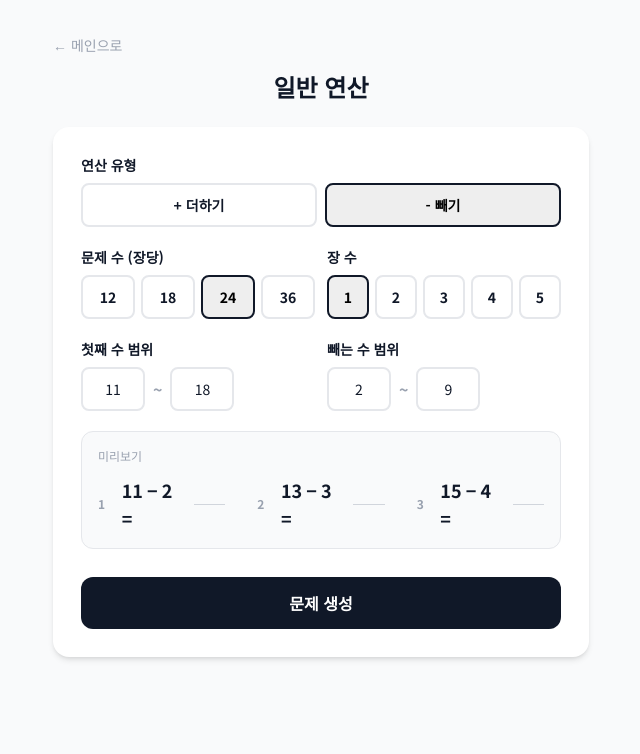
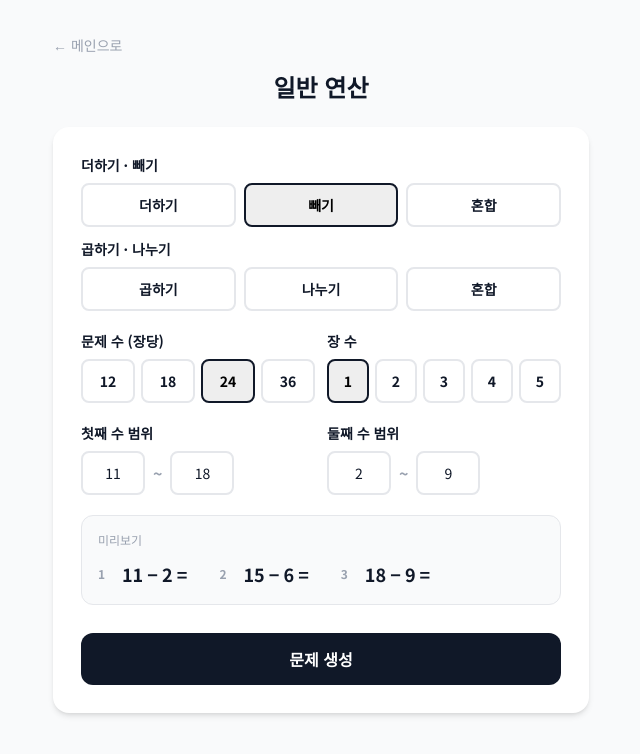
Before and after one commit to neozzzzz/mathlab, a Next.js app: page /calc in a window 1280 px wide. Shown: the top 754 px of the page, without its empty margins (319-959 px from the left). Built offline with nearby package versions, Linux system fonts and the light colour scheme.

Commit message:
UI before dropdown change - buttons for count/sheets

```diff
--- a/src/app/calc/page.tsx
+++ b/src/app/calc/page.tsx
@@ -6,7 +6,7 @@ import Link from "next/link";
 
 export default function CalcPage() {
   const router = useRouter();
-  const [type, setType] = useState<"add" | "sub">("sub");
+  const [type, setType] = useState<"add" | "sub" | "add_sub" | "mul" | "div" | "mul_div">("sub");
   const [count, setCount] = useState(24);
   const [sheets, setSheets] = useState(1);
   const [rangeMin, setRangeMin] = useState(11);
@@ -55,28 +55,41 @@ export default function CalcPage() {
       <div className="bg-white rounded-2xl p-7 shadow-md">
         {/* 연산 유형 */}
         <div className="mb-5">
-          <label className="block font-bold text-sm mb-2">연산 유형</label>
+          <div className="mb-3">
+            <label className="block font-bold text-sm mb-2">더하기 · 빼기</label>
             <div className="flex gap-2">
+              {([["add", "더하기"], ["sub", "빼기"], ["add_sub", "혼합"]] as const).map(([k, label]) => (
                 <button
-              onClick={() => setType("add")}
+                  key={k}
+                  onClick={() => setType(k)}
                   className={`flex-1 py-2.5 border-2 rounded-lg font-bold text-sm cursor-pointer transition-all ${
-                type === "add"
+                    type === k
                       ? "border-gray-900 bg-[#ddd]/50 text-black"
                       : "border-gray-200 bg-white hover:border-gray-400"
                   }`}
                 >
-              + 더하기
+                  {label}
                 </button>
+              ))}
+            </div>
+          </div>
+          <div>
+            <label className="block font-bold text-sm mb-2">곱하기 · 나누기</label>
+            <div className="flex gap-2">
+              {([["mul", "곱하기"], ["div", "나누기"], ["mul_div", "혼합"]] as const).map(([k, label]) => (
                 <button
-              onClick={() => setType("sub")}
+                  key={k}
+                  onClick={() => setType(k)}
                   className={`flex-1 py-2.5 border-2 rounded-lg font-bold text-sm cursor-pointer transition-all ${
-                type === "sub"
+                    type === k
                       ? "border-gray-900 bg-[#ddd]/50 text-black"
                       : "border-gray-200 bg-white hover:border-gray-400"
                   }`}
                 >
-              - 빼기
+                  {label}
                 </button>
+              ))}
+            </div>
           </div>
         </div>
 
@@ -139,13 +152,14 @@ export default function CalcPage() {
                 inputMode="numeric"
                 value={rangeMax}
                 onChange={(e) => { const v = e.target.value.replace(/\D/g, ''); setRangeMax(v === '' ? 0 : parseInt(v, 10)); }}
+                onBlur={() => { if (rangeMax > 0 && rangeMax < rangeMin) { showToast('뒷 수가 앞 수보다 작을 수 없습니다'); setRangeMax(rangeMin); } }}
                 onFocus={(e) => e.target.select()}
                 className="w-16 p-2.5 border-2 border-gray-200 rounded-lg text-sm text-center focus:outline-none focus:border-gray-900"
               />
             </div>
           </div>
           <div className="flex-1">
-            <label className="block font-bold text-sm mb-2">{type === "sub" ? "빼는 수" : "더하는 수"} 범위</label>
+            <label className="block font-bold text-sm mb-2">둘째 수 범위</label>
             <div className="flex gap-2 items-center">
               <input
                 type="text"
@@ -161,6 +175,7 @@ export default function CalcPage() {
                 inputMode="numeric"
                 value={opMax}
                 onChange={(e) => { const v = e.target.value.replace(/\D/g, ''); setOpMax(v === '' ? 0 : parseInt(v, 10)); }}
+                onBlur={() => { if (opMax > 0 && opMax < opMin) { showToast('뒷 수가 앞 수보다 작을 수 없습니다'); setOpMax(opMin); } }}
                 onFocus={(e) => e.target.select()}
                 className="w-16 p-2.5 border-2 border-gray-200 rounded-lg text-sm text-center focus:outline-none focus:border-gray-900"
               />
@@ -171,16 +186,15 @@ export default function CalcPage() {
         {/* 미리보기 */}
         <div className="mb-5 p-4 bg-gray-50 rounded-xl border border-gray-200">
           <p className="text-xs text-gray-400 mb-3">미리보기</p>
-          <div className="grid grid-cols-3 gap-x-8 gap-y-3 text-lg font-semibold" style={{ fontFamily: "'Noto Sans KR', sans-serif" }}>
+          <div className="flex gap-8 text-lg font-semibold" style={{ fontFamily: "'Noto Sans KR', sans-serif" }}>
             {[0, 1, 2].map((i) => {
-              const a = rangeMin + i * 2;
-              const b = opMin + i;
-              const sign = type === "sub" ? "−" : "+";
+              const a = i === 0 ? rangeMin : i === 1 ? Math.round((rangeMin + rangeMax) / 2) : rangeMax;
+              const b = i === 0 ? opMin : i === 1 ? Math.round((opMin + opMax) / 2) : opMax;
+              const signs = { add: "+", sub: "−", add_sub: i === 0 ? "+" : "−", mul: "×", div: "÷", mul_div: i === 0 ? "×" : "÷" } as const;
               return (
                 <div key={i} className="flex items-center gap-1">
                   <span className="text-xs text-gray-400 w-5">{i + 1}</span>
-                  <span>{a} {sign} {b} =</span>
-                  <span className="border-b border-gray-300 w-8 inline-block ml-1"></span>
+                  <span>{a} {signs[type]} {b} =</span>
                 </div>
               );
             })}
--- a/src/app/calc/preview/page.tsx
+++ b/src/app/calc/preview/page.tsx
@@ -9,7 +9,7 @@ import Link from "next/link";
 interface CalcProblem {
   a: number;
   b: number;
-  type: "add" | "sub";
+  type: "add" | "sub" | "add_sub" | "mul" | "div" | "mul_div";
   answer: number;
 }
 
@@ -23,7 +23,7 @@ function shuffle<T>(arr: T[]): T[] {
 }
 
 function generateCalcSheet(params: {
-  type: "add" | "sub";
+  type: "add" | "sub" | "add_sub" | "mul" | "div" | "mul_div";
   count: number;
   rangeMin: number;
   rangeMax: number;
@@ -36,14 +36,34 @@ function generateCalcSheet(params: {
 
   while (problems.length < params.count && attempts < 1000) {
     attempts++;
-    const a = params.rangeMin + Math.floor(Math.random() * (params.rangeMax - params.rangeMin + 1));
-    const b = params.opMin + Math.floor(Math.random() * (params.opMax - params.opMin + 1));
-    const answer = params.type === "sub" ? a - b : a + b;
+    // 혼합 타입이면 랜덤으로 선택
+    let op = params.type as string;
+    if (op === "add_sub") op = Math.random() < 0.5 ? "add" : "sub";
+    if (op === "mul_div") op = Math.random() < 0.5 ? "mul" : "div";
+
+    let a: number, b: number, answer: number;
+    if (op === "div") {
+      // 나누기: b * q = a (나누어 떨어지도록)
+      b = params.opMin + Math.floor(Math.random() * (params.opMax - params.opMin + 1));
+      if (b === 0) continue;
+      const qMin = Math.ceil(params.rangeMin / b);
+      const qMax = Math.floor(params.rangeMax / b);
+      if (qMin > qMax) continue;
+      const q = qMin + Math.floor(Math.random() * (qMax - qMin + 1));
+      a = b * q;
+      answer = q;
+    } else {
+      a = params.rangeMin + Math.floor(Math.random() * (params.rangeMax - params.rangeMin + 1));
+      b = params.opMin + Math.floor(Math.random() * (params.opMax - params.opMin + 1));
+      if (op === "sub") answer = a - b;
+      else if (op === "mul") answer = a * b;
+      else answer = a + b;
+    }
     if (answer < 0) continue;
-    const key = `${a}-${b}`;
+    const key = `${op}-${a}-${b}`;
     if (used.has(key)) continue;
     used.add(key);
-    problems.push({ a, b, type: params.type, answer });
+    problems.push({ a, b, type: op as CalcProblem["type"], answer });
   }
 
   return problems;
@@ -60,15 +80,20 @@ function CalcSheet({
   title: string;
   sheetNum: number;
   totalSheets: number;
-  type: "add" | "sub";
+  type: "add" | "sub" | "add_sub" | "mul" | "div" | "mul_div";
 }) {
-  const sign = type === "sub" ? "−" : "+";
+  const signMap = { add: "+", sub: "−", mul: "×", div: "÷", add_sub: "+", mul_div: "×" } as const;
   const cols = 3;
   const rows = Math.ceil(problems.length / cols);
-  // A4 기준 py-12(8행)이 마지노선. 행 수에 따라 간격 조절
-  // py 단위 (1 = 4px). 8행=48px(py-12) 기준
-  const pyMap: Record<number, number> = { 4: 110, 6: 72, 8: 50, 12: 30 };
-  const pyValue = pyMap[rows] || Math.max(20, Math.floor(400 / rows));
+  // A4(210x297mm) 한 장 기준으로 그리드 영역을 고정하고, 행 수에 따라 균등 분배한다.
+  const PAGE_HEIGHT_MM = 297;
+  const PAGE_PADDING_Y_MM = 20; // 상하 패딩 10mm + 10mm
+  const HEADER_BLOCK_MM = 16;
+  const INSTRUCTION_BLOCK_MM = 18;
+  const gridHeightMm = Math.max(
+    120,
+    PAGE_HEIGHT_MM - PAGE_PADDING_Y_MM - HEADER_BLOCK_MM - INSTRUCTION_BLOCK_MM
+  );
 
   // 세로 방향으로 번호 매기기 (1열: 1~8, 2열: 9~16, 3열: 17~24)
   const grid: (CalcProblem | null)[][] = [];
@@ -82,7 +107,16 @@ function CalcSheet({
   }
 
   return (
-    <div className="bg-white max-w-[800px] mx-auto" style={{ padding: "32px 40px", fontFamily: "'Noto Sans KR', sans-serif" }}>
+    <div
+      className="bg-white mx-auto"
+      style={{
+        width: "210mm",
+        minHeight: "297mm",
+        boxSizing: "border-box",
+        padding: "10mm 12mm",
+        fontFamily: "'Noto Sans KR', sans-serif",
+      }}
+    >
       {/* 헤더 */}
       <div className="flex justify-between items-end mb-4 pb-2.5">
         <div style={{ fontSize: "1.4rem", fontWeight: 900 }}>
@@ -115,7 +149,14 @@ function CalcSheet({
       </div>
 
       {/* 문제 그리드 */}
-      <div className="grid grid-cols-3 gap-x-12" style={{ gap: "0 48px" }}>
+      <div
+        className="grid grid-cols-3 gap-x-12"
+        style={{
+          gap: "0 48px",
+          height: `${gridHeightMm}mm`,
+          gridTemplateRows: `repeat(${rows}, minmax(0, 1fr))`,
+        }}
+      >
         {grid.map((row, r) => (
           row.map((p, c) => {
             if (!p) return <div key={`${r}-${c}`} />;
@@ -123,15 +164,14 @@ function CalcSheet({
             return (
               <div
                 key={`${r}-${c}`}
-                className="flex items-center"
-                style={{ height: `${pyValue * 2 + 24}px` }}
+                className="flex items-center h-full"
                 style={{ borderBottom: "1px solid #f0f0f0" }}
               >
                 <span className="shrink-0 mr-4 inline-flex items-center justify-center w-6 h-6 rounded-full bg-gray-200 text-gray-700 text-xs font-bold">
                   {num}
                 </span>
                 <span className="text-lg font-semibold tracking-wide">
-                  {p.a} {sign} {p.b} =
+                  {p.a} {p.type === "sub" ? "−" : p.type === "mul" ? "×" : p.type === "div" ? "÷" : "+"} {p.b} =
                 </span>
               </div>
             );
@@ -149,7 +189,7 @@ function CalcPreviewContent() {
   const [copied, setCopied] = useState(false);
 
   const params = useMemo(() => {
-    const t = searchParams.get("t") as "add" | "sub";
+    const t = searchParams.get("t") as "add" | "sub" | "add_sub" | "mul" | "div" | "mul_div";
     const c = Number(searchParams.get("c"));
     const s = Number(searchParams.get("s"));
     const mn = Number(searchParams.get("mn"));
@@ -176,7 +216,8 @@ function CalcPreviewContent() {
     );
   }
 
-  const typeLabel = params.type === "sub" ? "빼기" : "더하기";
+  const typeLabelMap: Record<string, string> = { add: "더하기", sub: "빼기", add_sub: "더하기·빼기 혼합", mul: "곱하기", div: "나누기", mul_div: "곱하기·나누기 혼합" };
+  const typeLabel = typeLabelMap[params.type] || "연산";
   const title = `${typeLabel} 연습`;
 
   async function handleShare() {
```
Lines whose indentation alone changed are shown as unchanged.
